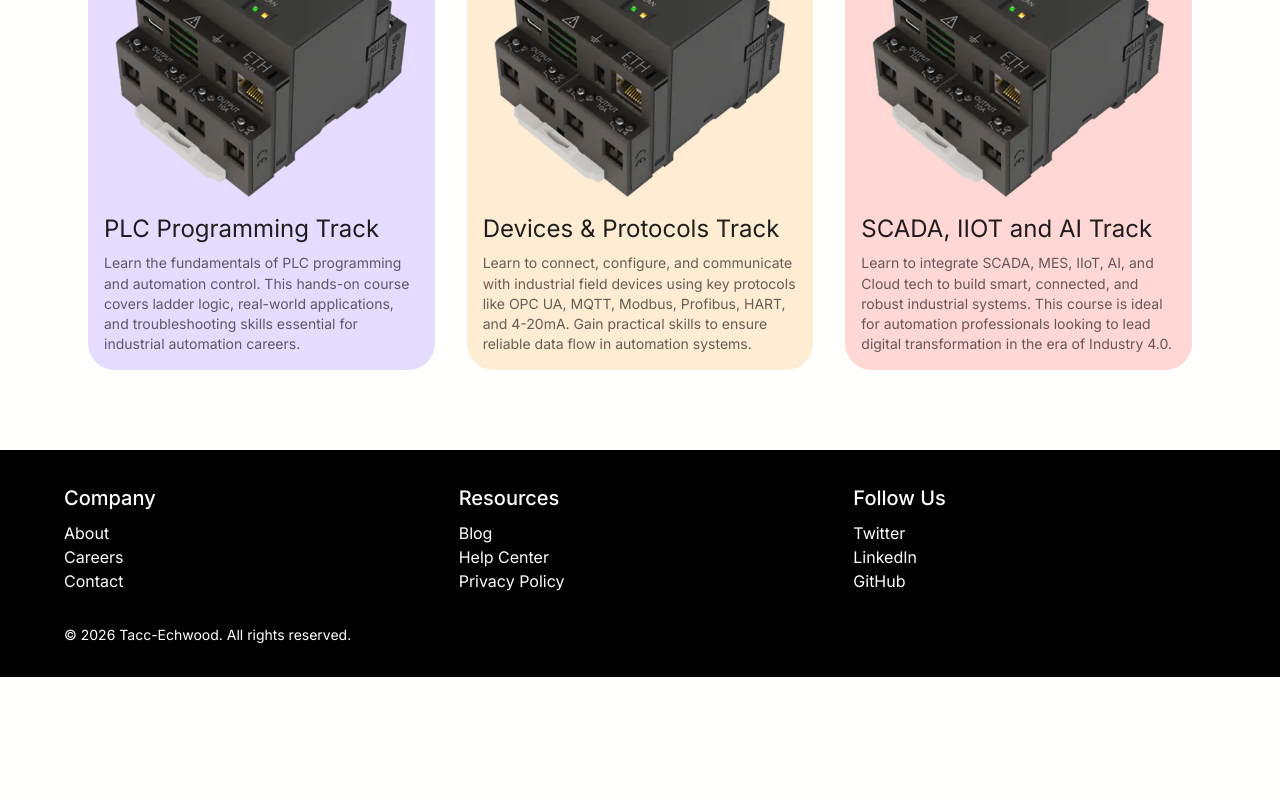
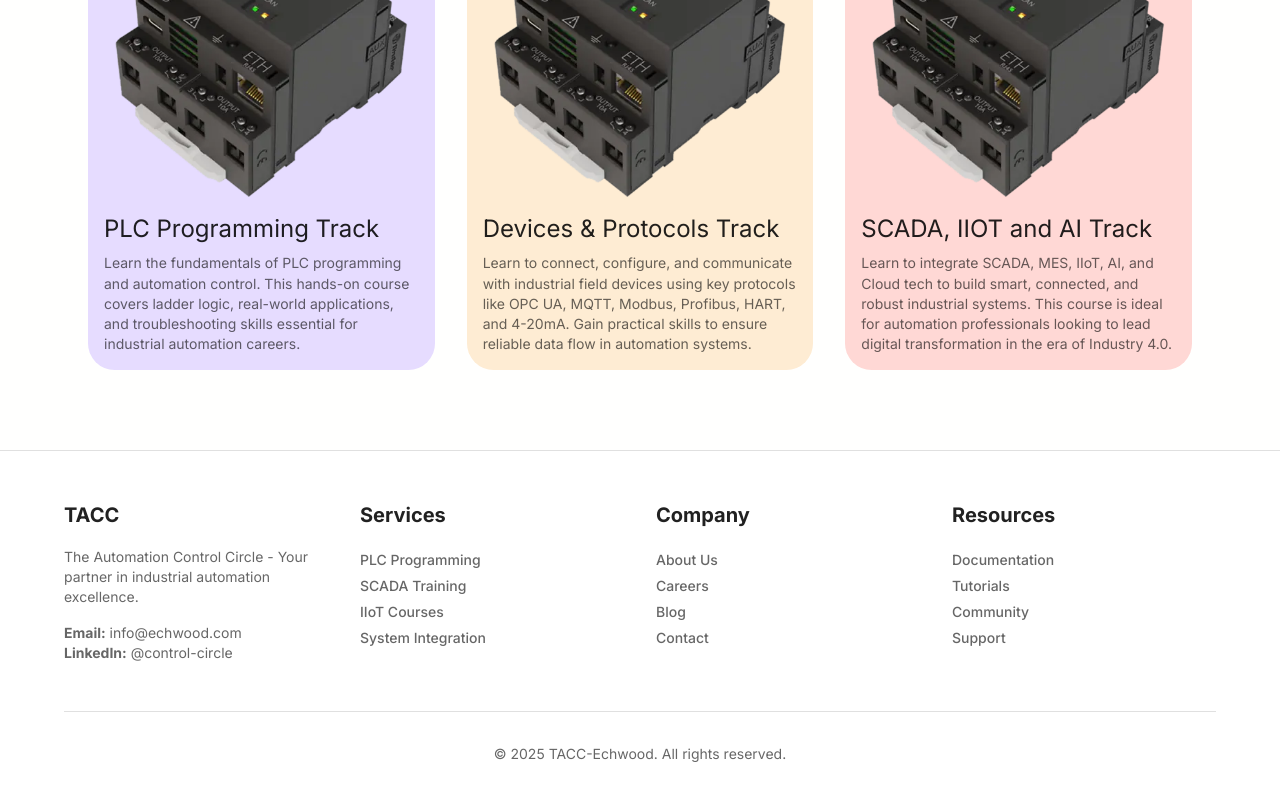
Before and after one commit to Ukwuani/tacc-echwood, a Next.js app in the folder tacc-webpages/: page / in a window 1280 px wide. Shown: the part 1681-2481 px from the top of the page. Before the commit the page ends 2358 px from the top, so only its background shows below. Built offline with nearby package versions, Linux system fonts and the light colour scheme; no server answers.

Commit message:
Video added

```diff
--- a/tacc-webpages/src/Footer.tsx
+++ b/tacc-webpages/src/Footer.tsx
@@ -1,69 +1,97 @@
 import React from 'react';
-import { Box, Container, Typography, Link, Grid } from '@mui/material';
+import { Box, Container, Typography, Link, Grid, Button } from '@mui/material';
 
 const Footer = () => {
   return (
-    <Box
-      component="footer"
+       <Box sx={{
+        bgcolor: 'white', borderTop: '1px solid #e0e0e0',
+         py: 6 }}>
+        <Container maxWidth="lg">
+          <Grid container spacing={4}>
+            <Grid size={{ xs: 12, md: 3 }}>
+              <Typography variant="h6" sx={{ fontWeight: 700, mb: 2 }}>
+                TACC
+              </Typography>
+              <Typography variant="body2" color="text.secondary" sx={{ mb: 2 }}>
+                The Automation Control Circle - Your partner in industrial automation excellence.
+              </Typography>
+              <Typography variant="body2" color="text.secondary">
+                <strong>Email:</strong> info@echwood.com
+              </Typography>
+              <Typography variant="body2" color="text.secondary">
+                <strong>LinkedIn:</strong> <a href='https://www.linkedin.com/company/control-circle' style={{ color: 'inherit', textDecoration: 'none' }}> @control-circle </a>
+              </Typography>
+            </Grid>
+            <Grid size={{ xs: 12, md: 3 }}>
+              <Typography variant="h6" sx={{ fontWeight: 700, mb: 2 }}>
+                Services
+              </Typography>
+              <Box component="ul" sx={{ listStyle: 'none', p: 0, m: 0 }}>
+                {['PLC Programming', 'SCADA Training', 'IIoT Courses', 'System Integration'].map((item) => (
+                  <li key={item}>
+                    <Button
                       sx={{
-        py: 4,
-        px: 2,
-        mt: 'auto',
-        color: "white",
-        backgroundColor: "black"
+                        color: 'text.secondary',
+                        textTransform: 'none',
+                        p: 0,
+                        justifyContent: 'flex-start',
+                        '&:hover': { color: '#0066ff' },
                       }}
                     >
-      <Container maxWidth="lg">
-        <Grid container spacing={4}>
-          <Grid size={{ xs: 12, md: 4 }}>
-            <Typography variant="h6" gutterBottom>
+                      {item}
+                    </Button>
+                  </li>
+                ))}
+              </Box>
+            </Grid>
+            <Grid size={{ xs: 12, md: 3 }}>
+              <Typography variant="h6" sx={{ fontWeight: 700, mb: 2 }}>
                 Company
               </Typography>
-            <Link href="#" color="inherit" underline="hover" display="block">
-              About
-            </Link>
-            <Link href="https://ng.linkedin.com/company/control-circle?trk=public_post_feed-actor-image" color="inherit" underline="hover" display="block">
-              Careers
-            </Link>
-            <Link href="#" color="inherit" underline="hover" display="block">
-              Contact
-            </Link>
+              <Box component="ul" sx={{ listStyle: 'none', p: 0, m: 0 }}>
+                {['About Us', 'Careers', 'Blog', 'Contact'].map((item) => (
+                  <li key={item}>
+                    <Button
+                      sx={{
+                        color: 'text.secondary',
+                        textTransform: 'none',
+                        p: 0,
+                        justifyContent: 'flex-start',
+                        '&:hover': { color: '#0066ff' },
+                      }}
+                    >
+                      {item}
+                    </Button>
+                  </li>
+                ))}
+              </Box>
             </Grid>
-
-          <Grid size={{ xs: 12, md: 4 }}>
-            <Typography variant="h6" gutterBottom>
+            <Grid size={{ xs: 12, md: 3 }}>
+              <Typography variant="h6" sx={{ fontWeight: 700, mb: 2 }}>
                 Resources
               </Typography>
-            <Link href="#" color="inherit" underline="hover" display="block">
-              Blog
-            </Link>
-            <Link href="#" color="inherit" underline="hover" display="block">
-              Help Center
-            </Link>
-            <Link href="#" color="inherit" underline="hover" display="block">
-              Privacy Policy
-            </Link>
-          </Grid>
-
-          <Grid size={{ xs: 12, md: 4 }}>
-            <Typography variant="h6" gutterBottom>
-              Follow Us
-            </Typography>
-            <Link href="#" color="inherit" underline="hover" display="block">
-              Twitter
-            </Link>
-            <Link href="#" color="inherit" underline="hover" display="block">
-              LinkedIn
-            </Link>
-            <Link href="#" color="inherit" underline="hover" display="block">
-              GitHub
-            </Link>
+              <Box component="ul" sx={{ listStyle: 'none', p: 0, m: 0 }}>
+                {['Documentation', 'Tutorials', 'Community', 'Support'].map((item) => (
+                  <li key={item}>
+                    <Button
+                      sx={{
+                        color: 'text.secondary',
+                        textTransform: 'none',
+                        p: 0,
+                        justifyContent: 'flex-start',
+                        '&:hover': { color: '#0066ff' },
+                      }}
+                    >
+                      {item}
+                    </Button>
+                  </li>
+                ))}
+              </Box>
             </Grid>
           </Grid>
-
-        <Box mt={4} textAlign="left">
-          <Typography variant="body2" color="text.gray">
-            © {new Date().getFullYear()} Tacc-Echwood. All rights reserved.
+          <Box sx={{ textAlign: 'center', mt: 6, pt: 4, borderTop: '1px solid #e0e0e0' }}>
+            <Typography variant="body2" color="text.secondary">
+              © 2025 TACC-Echwood. All rights reserved.
             </Typography>
           </Box>
         </Container>
```
Also changed, not shown: tacc-webpages/pages/index2.tsx (+21 -104 lines), tacc-webpages/src/Footer.old.tsx (added, +74 -0 lines), tacc-webpages/src/HeaderVideo.tsx (added, +18 -0 lines), 1 other file (tests, documents, lock files or other folders). Lines whose indentation alone changed are shown as unchanged.
